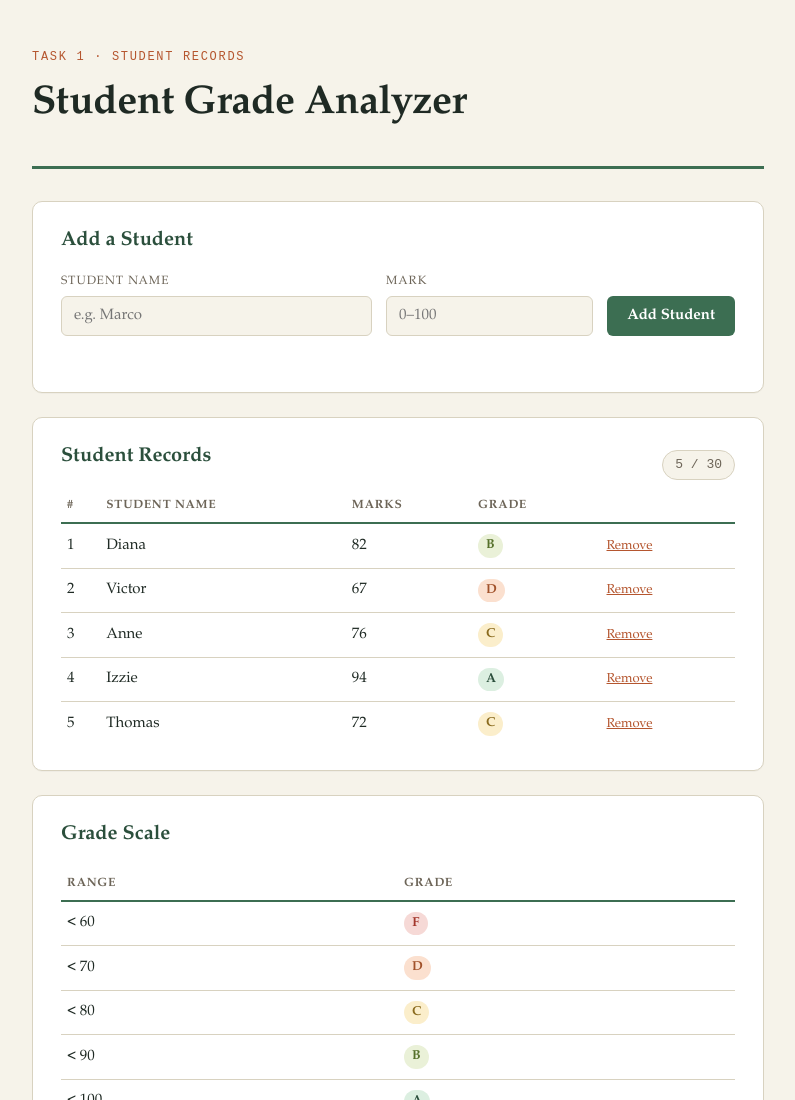
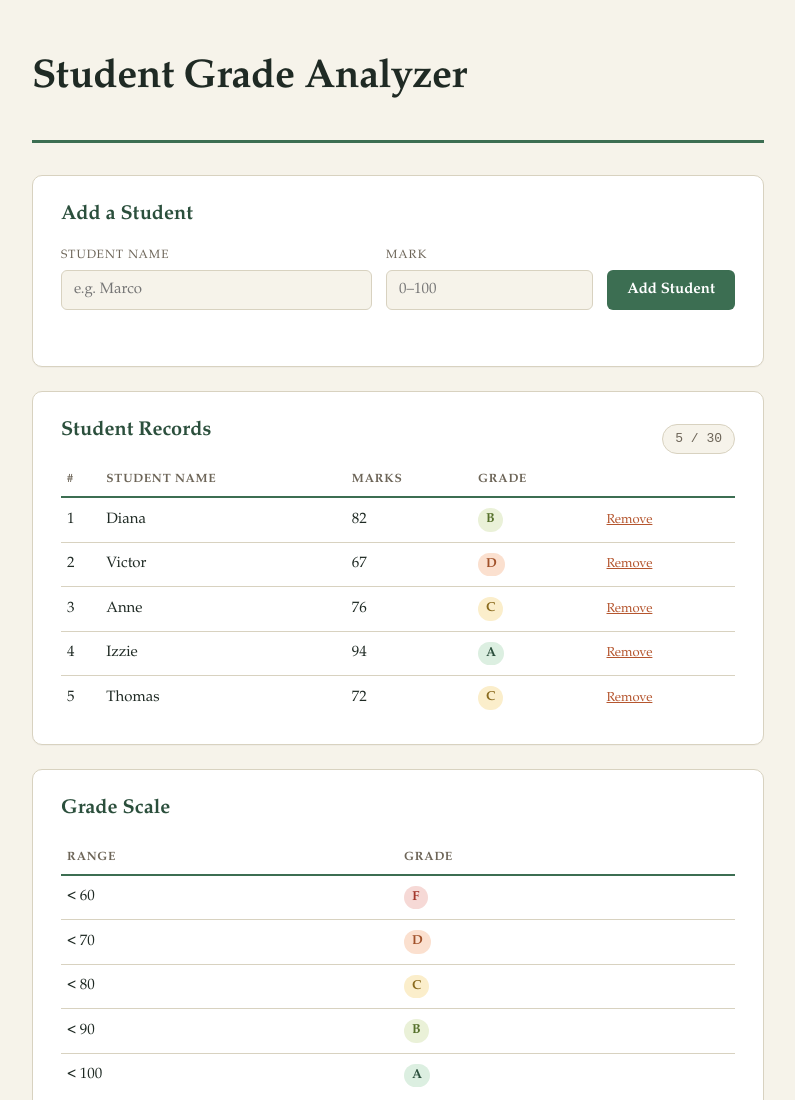
Before and after one commit to antonhubtech/antonact4, a plain HTML site: page index.html in a window 1280 px wide. Shown: the top 1100 px of the page, without its empty margins (242-1037 px from the left). Drawn offline with Linux system fonts and the light colour scheme.

Commit message:
Update index.html

```diff
--- a/index.html
+++ b/index.html
@@ -9,7 +9,7 @@
   <body>
     <div class="wrap">
       <header class="hero">
-        <p class="eyebrow">Task 1 · Student Records</p>
+
         <h1>Student Grade Analyzer</h1>
       </header>
 
```
